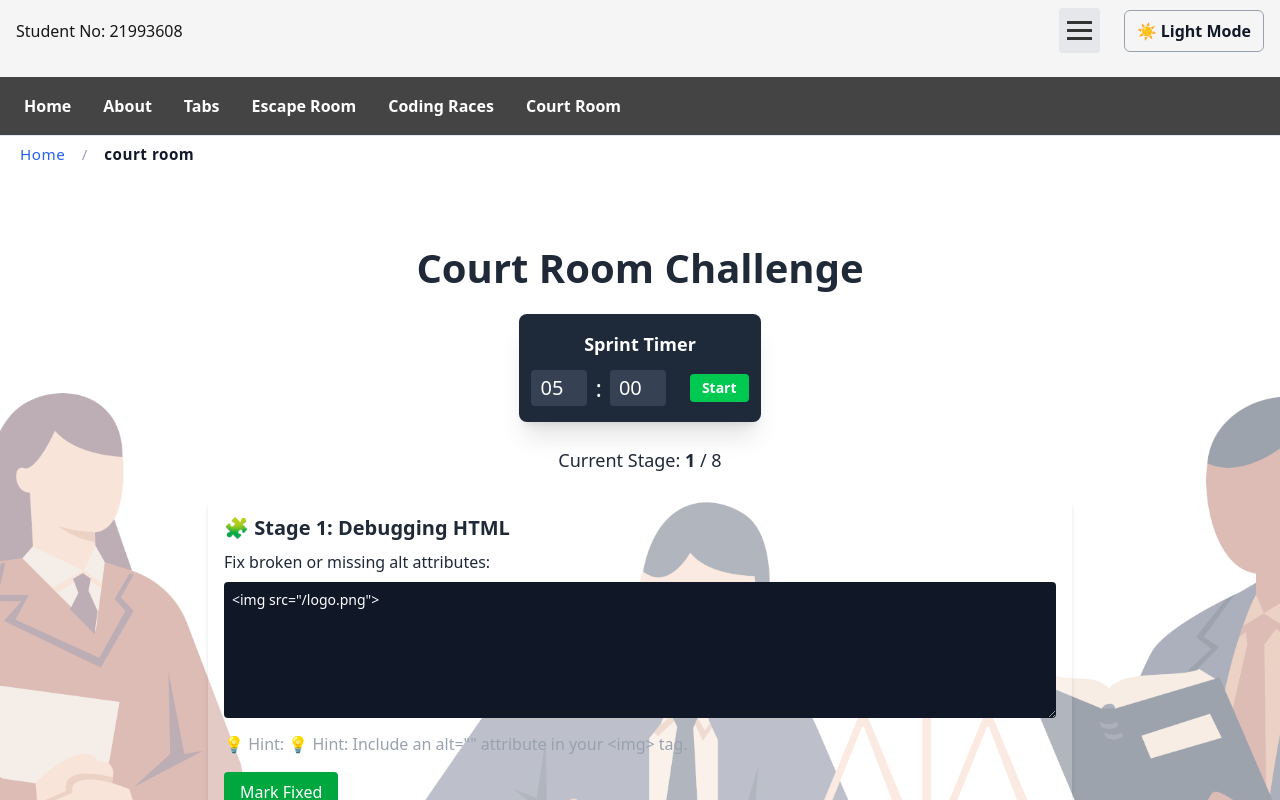
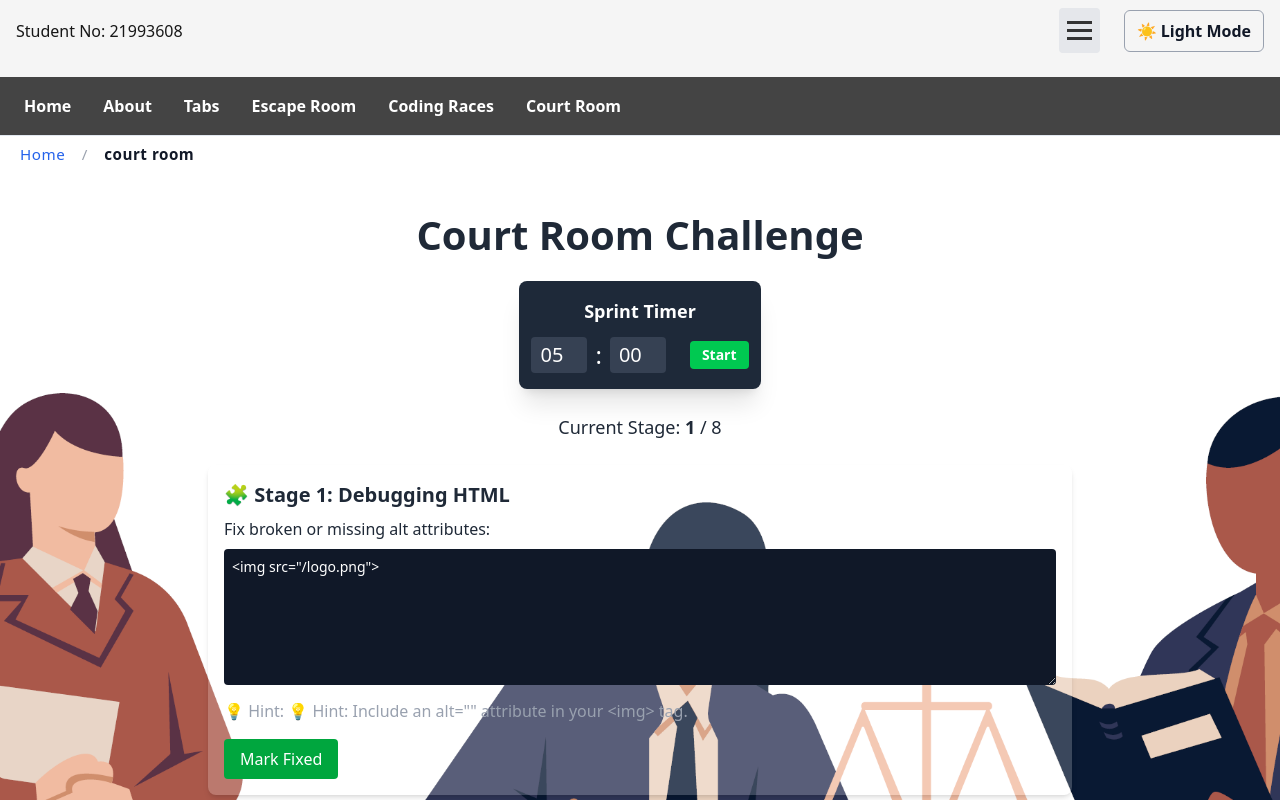
Before and after one commit to stephnewland/stephnewland-assignment-a2-cse3cwa, a Next.js app: page /court-room in a window 1280 px wide. Shown: the top 800 px of the page. Built offline with nearby package versions, Linux system fonts and the light colour scheme.

Commit message:
feature: messagequeue render in dark mode; stop flashing on key generation

```diff
--- a/app/court-room/page.tsx
+++ b/app/court-room/page.tsx
@@ -1,81 +1,14 @@
 "use client";
 
-import { useEffect, useState } from "react";
-import CourtRoomContent from "@/components/CourtRoomContent";
+import dynamic from "next/dynamic";
 
-const CourtRoomContentAny = CourtRoomContent as any;
+const CourtRoomContent = dynamic(
+  () => import("@/components/CourtRoomContent"),
+  {
+    ssr: false,
+  }
+);
 
-export default function CourtRoom() {
-  // Track if fine stage is active (used for fade overlay)
-  const [isFineActive, setIsFineActive] = useState(false);
-
-  // Background images for desk and fine stage
-  const [deskBg, setDeskBg] = useState("/CourtRoomWorkDeskLight.png");
-  const [fineBg, setFineBg] = useState("/CourtRoomStageLight.png");
-
-  // Callback for when a fine is issued
-  const handleCourtTriggered = () => {
-    const isDark = document.documentElement.classList.contains("dark");
-
-    // Step 1: Set the fine/court background overlay
-    setIsFineActive(true);
-
-    // Step 2: Revert to normal background after 10 seconds
-    setTimeout(() => {
-      setIsFineActive(false);
-    }, 10000);
-  };
-
-  // Detect dark/light mode and update background images accordingly
-  useEffect(() => {
-    const updateBackground = () => {
-      const isDark = document.documentElement.classList.contains("dark");
-      setDeskBg(
-        isDark ? "/CourtRoomWorkDeskDark.png" : "/CourtRoomWorkDeskLight.png"
-      );
-      setFineBg(
-        isDark ? "/CourtRoomStageDark.png" : "/CourtRoomStageLight.png"
-      );
-    };
-
-    const observer = new MutationObserver(updateBackground);
-    observer.observe(document.documentElement, {
-      attributes: true,
-      // Watch for dark mode class
-      attributeFilter: ["class"],
-    });
-
-    // Initial check
-    updateBackground();
-
-    return () => observer.disconnect();
-  }, []);
-
-  return (
-    <main className="relative min-h-screen flex-grow overflow-hidden">
-      {/* Desk Background layer */}
-      <div
-        className="absolute inset-0 bg-center bg-no-repeat bg-cover transition-all duration-700"
-        style={{ backgroundImage: `url(${deskBg})` }}
-      />
-
-      {/* Fine Background overlay (opacity controlled) */}
-      <div
-        className={`absolute inset-0 bg-center bg-no-repeat bg-cover transition-opacity duration-700 pointer-events-none ${
-          isFineActive ? "opacity-100" : "opacity-0"
-        }`}
-        style={{ backgroundImage: `url(${fineBg})` }}
-      />
-
-      {/* Red tint overlay during fine stage */}
-      <div
-        className={`absolute inset-0 bg-red-500 transition-opacity duration-700 pointer-events-none ${
-          isFineActive ? "opacity-20" : "opacity-0"
-        }`}
-      />
-      <div className="relative min-h-screen w-full bg-white/60 dark:bg-black/55 flex flex-col items-center justify-center transition-colors duration-300">
-        <CourtRoomContentAny onCourtTriggered={handleCourtTriggered} />
-      </div>
-    </main>
-  );
+export default function CourtRoomPage() {
+  return <CourtRoomContent />;
 }
--- a/components/CourtRoomContent.tsx
+++ b/components/CourtRoomContent.tsx
@@ -35,9 +35,51 @@ export default function CourtRoomContent({
   );
   const [stage8Code] = useState(`// Compliance checklist`);
 
-  // Fine state
+  // Fine and background state
   const [isFineActive, setIsFineActive] = useState(false);
   const [currentLaw, setCurrentLaw] = useState<string | null>(null);
+  const [deskBg, setDeskBg] = useState("/CourtRoomWorkDeskLight.png");
+  const [fineBg, setFineBg] = useState("/CourtRoomStageLight.png");
+
+  // Update dark/light backgrounds
+  useEffect(() => {
+    const updateBackground = () => {
+      const isDark = document.documentElement.classList.contains("dark");
+      setDeskBg((prev) =>
+        isDark ? "/CourtRoomWorkDeskDark.png" : "/CourtRoomWorkDeskLight.png"
+      );
+      setFineBg((prev) =>
+        isDark ? "/CourtRoomStageDark.png" : "/CourtRoomStageLight.png"
+      );
+    };
+
+    updateBackground();
+
+    const observer = new MutationObserver((mutations) => {
+      mutations.forEach(() => {
+        const isDark = document.documentElement.classList.contains("dark");
+        setDeskBg((prev) => {
+          const newDesk = isDark
+            ? "/CourtRoomWorkDeskDark.png"
+            : "/CourtRoomWorkDeskLight.png";
+          return prev === newDesk ? prev : newDesk;
+        });
+        setFineBg((prev) => {
+          const newFine = isDark
+            ? "/CourtRoomStageDark.png"
+            : "/CourtRoomStageLight.png";
+          return prev === newFine ? prev : newFine;
+        });
+      });
+    });
+
+    observer.observe(document.documentElement, {
+      attributes: true,
+      attributeFilter: ["class"],
+    });
+
+    return () => observer.disconnect();
+  }, []);
 
   // Reset fine when stage changes
   useEffect(() => {
@@ -124,7 +166,30 @@ export default function CourtRoomContent({
   };
 
   return (
-    <div className="relative w-full flex flex-col items-center px-4 py-8 space-y-6 max-w-4xl z-20">
+    <main className="relative w-full min-h-screen flex flex-col items-center justify-start overflow-hidden">
+      {/* Desk background */}
+      <div
+        className="absolute inset-0 bg-center bg-no-repeat bg-cover z-0 transition-all duration-700"
+        style={{ backgroundImage: `url(${deskBg})` }}
+      />
+
+      {/* Fine overlay */}
+      <div
+        className={`absolute inset-0 bg-center bg-no-repeat bg-cover transition-opacity duration-700 pointer-events-none z-10 ${
+          isFineActive ? "opacity-100" : "opacity-0"
+        }`}
+        style={{ backgroundImage: `url(${fineBg})` }}
+      />
+
+      {/* Red tint overlay during fine */}
+      <div
+        className={`absolute inset-0 bg-red-500 transition-opacity duration-700 pointer-events-none z-20 ${
+          isFineActive ? "opacity-20" : "opacity-0"
+        }`}
+      />
+
+      {/* Content */}
+      <div className="relative z-30 w-full flex flex-col items-center px-4 py-8 space-y-6 max-w-4xl">
         <h1 id="court-room-heading" className="big-title text-center">
           Court Room Challenge
         </h1>
@@ -206,8 +271,8 @@ export default function CourtRoomContent({
               <li>Validate and sanitize all user input.</li>
             </ul>
             <p className="text-gray-400 mt-2">
-            💡 Hint: Think like a security auditor — fix before court fines are
-            issued!
+              💡 Hint: Think like a security auditor — fix before court fines
+              are issued!
             </p>
           </div>
         )}
@@ -238,5 +303,6 @@ export default function CourtRoomContent({
           )}
         </div>
       </div>
+    </main>
   );
 }
--- a/components/MessageQueue.tsx
+++ b/components/MessageQueue.tsx
@@ -178,7 +178,7 @@ export default function MessageQueue({
       <div className="flex flex-col space-y-4 items-end pointer-events-auto max-h-screen overflow-y-auto">
         {activeMessages.map((msg) => (
           <FineAlert
-            key={generateKey(msg)}
+            key={`${msg.id}-${msg.timestamp}`} // stable per message
             message={msg.text}
             law={msg.type === "legal" && msg.escalated ? msg.law ?? "" : ""}
             onClose={() => dequeueMessage(msg)}
```
Lines whose indentation alone changed are shown as unchanged.
